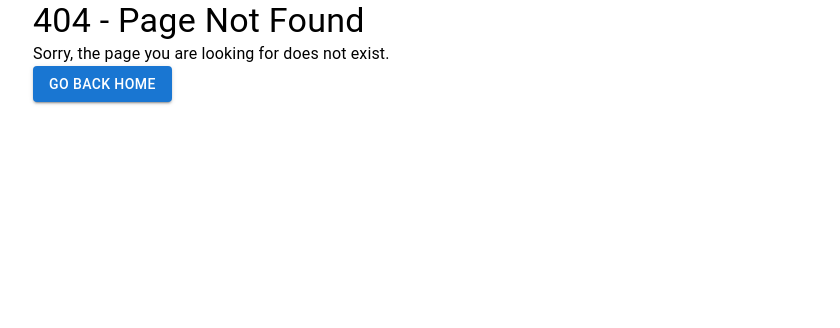
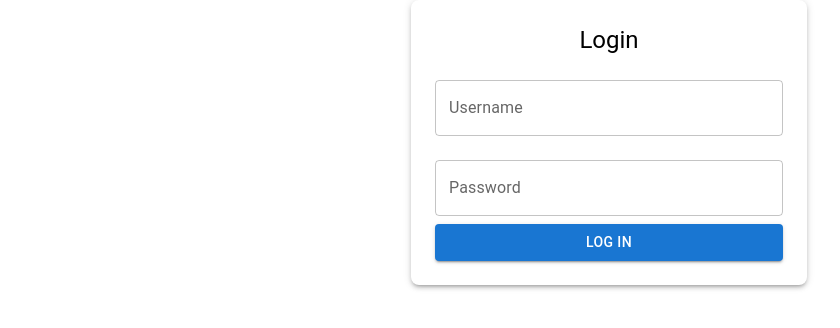
Before and after one commit to bejaouiAhmed20/frontend-prj, a React (Vite) app: page /admin in a window 1280 px wide. Before the commit this address had no page. Shown: the top 328 px of the page, without its empty margins (31-871 px from the left). Built offline with nearby package versions, Linux system fonts and the light colour scheme.

Commit message:
log in ahmed

```diff
--- a/package.json
+++ b/package.json
@@ -21,6 +21,7 @@
     "react-dom": "^18.3.1",
     "react-icons": "^5.3.0",
     "react-router-dom": "^6.26.2",
+    "react-toastify": "^10.0.6",
     "styled-components": "^6.1.13"
   },
   "devDependencies": {
--- a/src/main.jsx
+++ b/src/main.jsx
@@ -13,16 +13,25 @@ import OwnerAuthPage from "./pages/owner/ownerLogin";
 import HomePage from "./pages/user/HomePage";
 import AboutPage from "./pages/user/AboutPage";
 import NotFoundPage from "./pages/admin/NotFoundPage";
+import LoginPage from "./pages/admin/loginPage";
 
 const router = createBrowserRouter([
   {
     path: "/",
-    element: <Navigate to="/home" replace />, // Redirect from "/" to "/home"
+    element: <Navigate to="/home" replace />,
+  },
+  {
+    path: "/admin",
+    element: <LoginPage />,
   },
   {
     path: "/dashboard",
     element: <Dashboard />,
     children: [
+      {
+        index: true,
+        element: <AdminTable />,
+      },
       {
         path: "tables",
         element: <AdminTable />,
--- /dev/null
+++ b/src/pages/admin/loginPage.jsx
@@ -0,0 +1,77 @@
+import React, { useState } from 'react';
+import { TextField, Button, Container, Box, Typography } from '@mui/material';
+import { toast, ToastContainer } from 'react-toastify';
+import 'react-toastify/dist/ReactToastify.css';
+import { useNavigate } from 'react-router-dom';
+
+const LoginPage = () => {
+  const [username, setUsername] = useState('');
+  const [password, setPassword] = useState('');
+  const navigate = useNavigate();
+
+  const handleLogin = () => {
+    if (username === 'admin' && password === 'admin') {
+      localStorage.setItem('isAuthenticated', 'true');
+      toast.success('Logged in successfully!', {
+        position: 'top-center',
+        autoClose: 2000,
+      });
+      navigate('/dashboard');
+    } else {
+      toast.error('Incorrect username or password', {
+        position: 'top-center',
+        autoClose: 2000,
+      });
+    }
+  };
+
+  return (
+    <Container maxWidth="xs" className="flex flex-col justify-center h-screen">
+      <Box
+        sx={{
+          display: 'flex',
+          flexDirection: 'column',
+          alignItems: 'center',
+          p: 3,
+          boxShadow: 3,
+          bgcolor: 'background.paper',
+          borderRadius: 2,
+        }}
+        className="bg-white p-6 shadow-md rounded-lg"
+      >
+        <Typography variant="h5" gutterBottom>
+          Login
+        </Typography>
+        <TextField
+          label="Username"
+          variant="outlined"
+          fullWidth
+          margin="normal"
+          value={username}
+          onChange={(e) => setUsername(e.target.value)}
+        />
+        <TextField
+          label="Password"
+          variant="outlined"
+          type="password"
+          fullWidth
+          margin="normal"
+          value={password}
+          onChange={(e) => setPassword(e.target.value)}
+        />
+        <Button
+          variant="contained"
+          color="primary"
+          fullWidth
+          className="mt-4"
+          onClick={handleLogin}
+        >
+          Log In
+        </Button>
+      </Box>
+      <ToastContainer />
+    </Container>
+  );
+};
+
+export default LoginPage;
```
Also changed, not shown: 2 other files (tests, documents, lock files or other folders).
